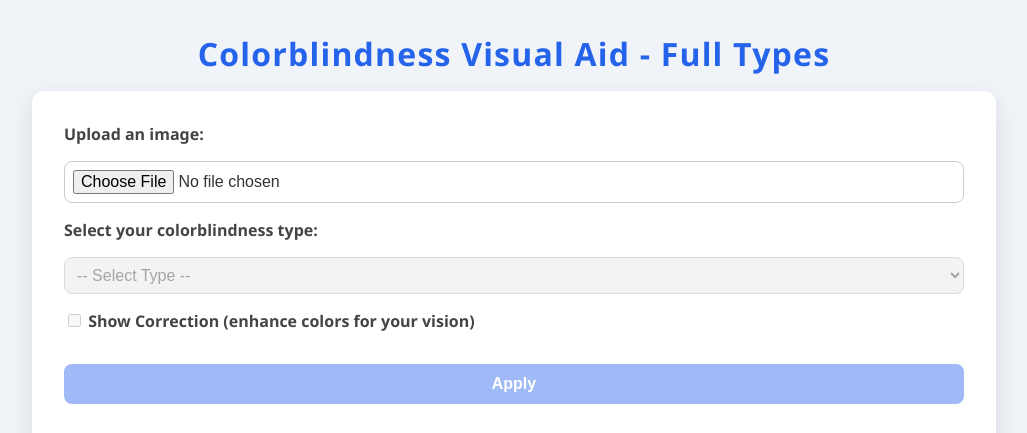
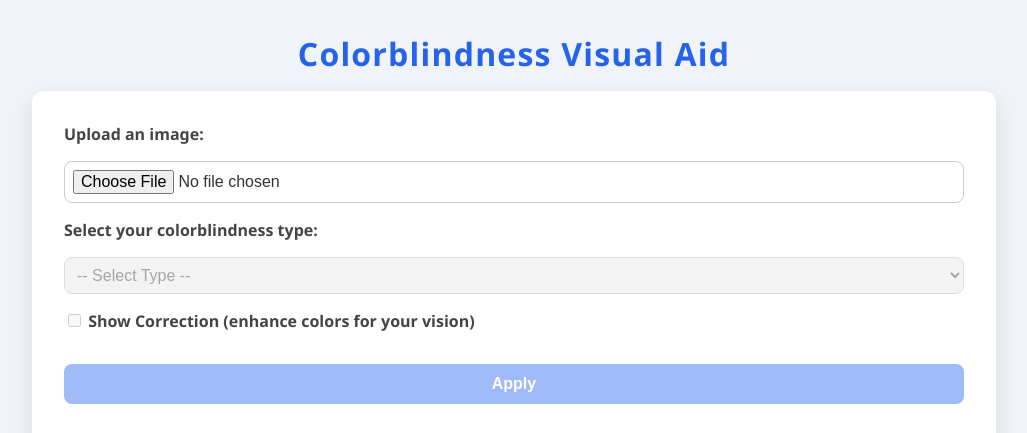
Before and after one commit to Arunimade/Colorblindness-Visual-Aid, a plain HTML site: page index.html in a window 1280 px wide. Shown: the top 433 px of the page, without its empty margins (126-1153 px from the left). Drawn offline with Linux system fonts and the light colour scheme.

Commit message:
Update index.html

```diff
--- a/index.html
+++ b/index.html
@@ -99,7 +99,7 @@
 </head>
 <body>
 
-<header>Colorblindness Visual Aid - Full Types</header>
+<header>Colorblindness Visual Aid</header>
 
 <main>
   <label for="image-upload">Upload an image:</label>
```
